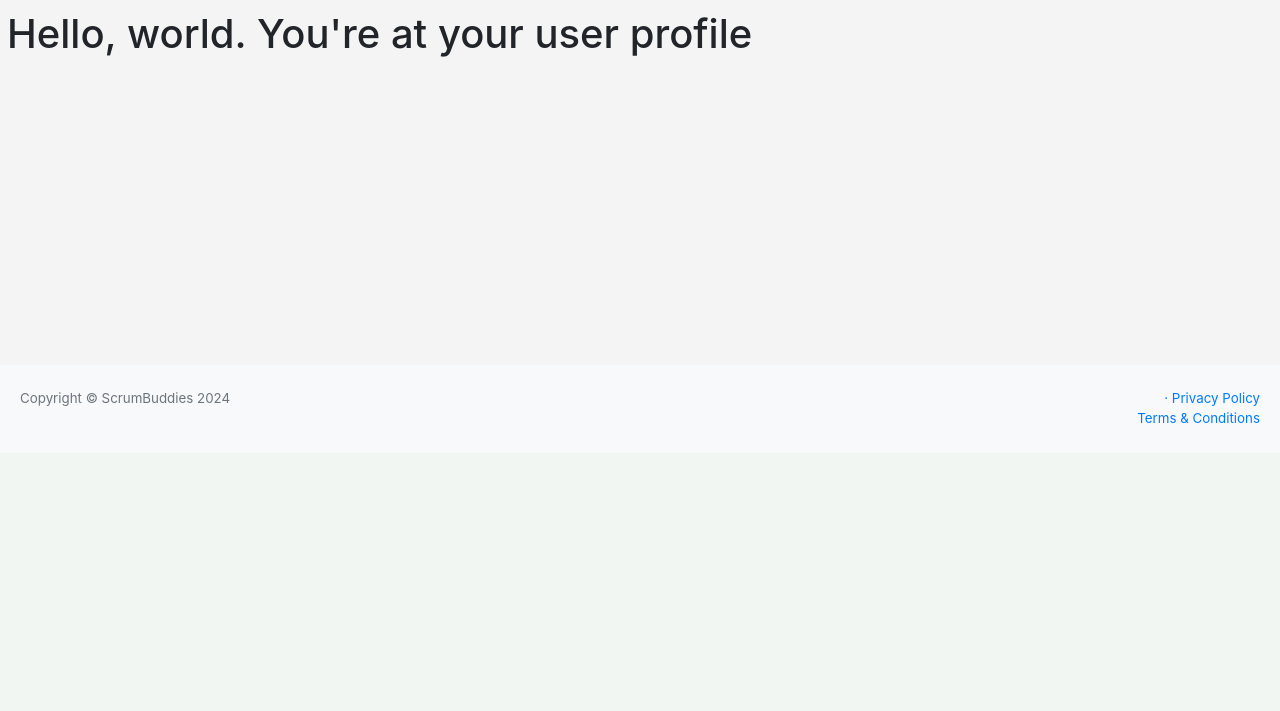
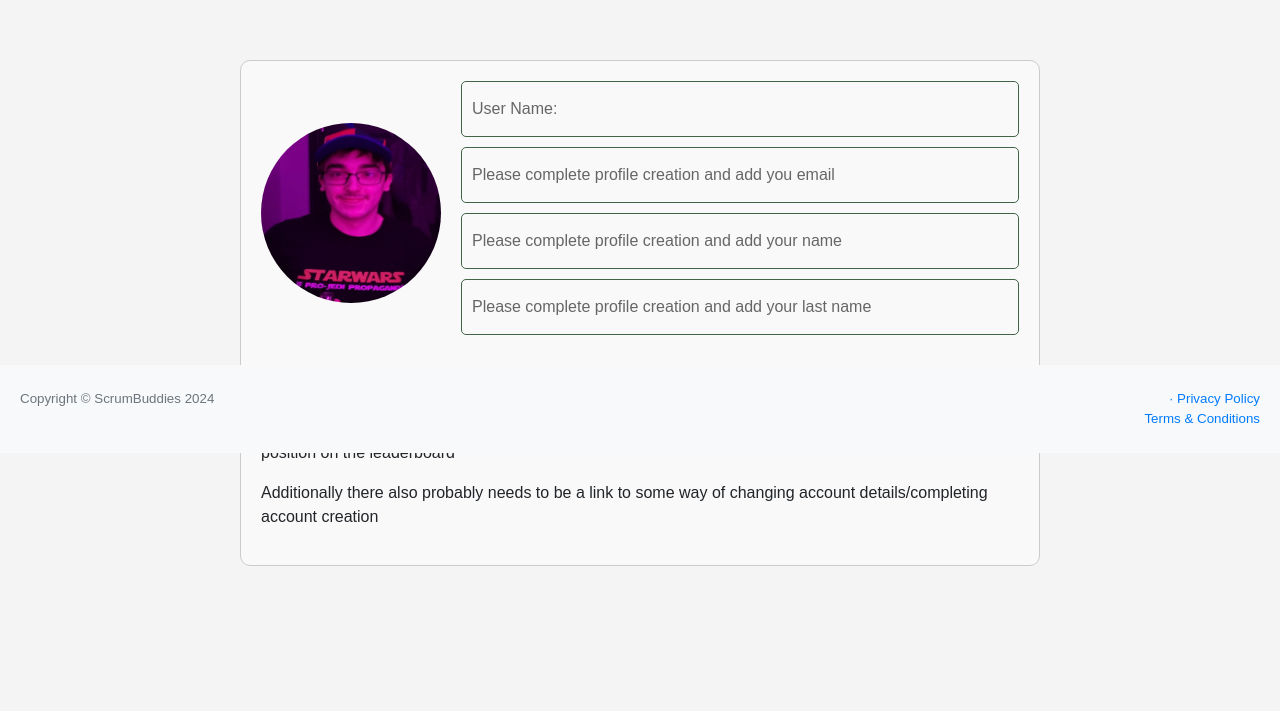
Before and after one commit to CharlieSilver1108/Sustainability-Game, a Django app: page /members/profile_user in a window 1280 px wide. Shown: the part 347-1058 px from the top of the page. Before the commit the page ends 770 px from the top, so only its background shows below. Run offline with Django 5.2, Linux system fonts and the light colour scheme.

Commit message:
Added basic profile page implementation
^that

```diff
--- a/members/templates/members/profile.html
+++ b/members/templates/members/profile.html
@@ -1,9 +1,56 @@
+
 {% extends 'Sustain/base.html' %}
+{%load static%}
+{% block content %}
 
+<!DOCTYPE html>
+<html lang="en">
+<head>
+    <meta charset="UTF-8">
+    <meta name="viewport" content="width=device-width, initial-scale=1.0">
+    <title>User Profile</title>
+    <!-- Link your CSS file here -->
+    <link rel="stylesheet" href="{%static 'css/profile.css' %}">
+</head>
 
-{% block content %}
-    <title>Profile</title>
+<body>
 
-    <h1>Hello, world. You're at your user profile</h1>
+    <div class="container">
+        <div class="profile-header">
+            <img class="profile-pic" src="{%static 'img/lukeBottle.jpg' %}" alt="Profile Picture">
+            <div class="profile-details">
+                <div class="user-detail">
+                    <p>User Name: {{user.username}}</p>
+                </div>
+                <div class="user-detail">
+                    {%if user.email%}
+                        <p>Email: {{user.email}}</p>
+                    {%else%}
+                        <p>Please complete profile creation and add you email</p>
+                    {%endif%}
+                </div>
+                <div class="user-detail">
+                    {%if user.first_name%}
+                    <p>First name: {{user.firstName}}</p>
+                {%else%}
+                    <p>Please complete profile creation and add your name</p>
+                {%endif%}
+                </div>
+                <div class="user-detail">
+                    {%if user.last_name%}
+                        <p>Email: {{user.last_name}}</p>
+                    {%else%}
+                        <p>Please complete profile creation and add your last name</p>
+                    {%endif%}
+                </div>
+            </div>
+        </div>
+        <div class="additional-details">
+            <h3>Additional Details</h3>
+            <p>When more functionality has been added i want to display things like the Users total points here and their position on the leaderboard </p>
+            <p>Additionally there also probably needs to be a link to some way of changing account details/completing account creation</p>
+        </div>
+    </div>
 
+    </body>
 {% endblock %}
--- a/members/views.py
+++ b/members/views.py
@@ -58,7 +58,7 @@
 
 
 def profile_user(request):
-    return render(request, 'members/profile.html', {})
+    return render(request, 'members/profile.html', {'user': request.user})
 
 
 def privacy_policy(request):
--- /dev/null
+++ b/static/css/profile.css
@@ -0,0 +1,52 @@
+body {
+    font-family: Arial, sans-serif;
+    margin: 0;
+    padding: 0;
+}
+.container {
+    max-width: 800px;
+    margin: 50px auto;
+    padding: 20px;
+    border: 1px solid #ccc;
+    border-radius: 10px;
+    background-color: #f9f9f9;
+}
+.profile-header {
+    display: flex;
+    align-items: center;
+    margin-bottom: 20px;
+}
+.profile-pic {
+    width: 180px;
+    height: 180px;
+    border-radius: 50%;
+    margin-right: 20px;
+}
+
+.user-detail{
+    border: 1px solid #416446;
+    padding: 10px;
+    margin-bottom: 10px;
+    border-radius: 5px;
+}
+
+.profile-details {
+    flex-grow: 1;
+}
+.profile-details h2 {
+    margin: 0;
+    font-size: 24px;
+    color: #333;
+}
+.profile-details p {
+    margin: 5px 0;
+    color: #666;
+}
+.additional-details {
+    padding-top: 20px;
+}
+.additional-details h3 {
+    margin-top: 0;
+    font-size: 20px;
+    color: #333;
+}
```
Also changed, not shown: ScrumBuddies/settings.py (+7 -1 lines), db.sqlite3, static/img/LukeBottle.jpg (added), 1 other file.
